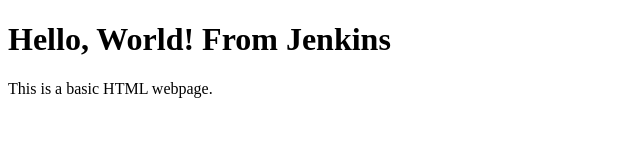
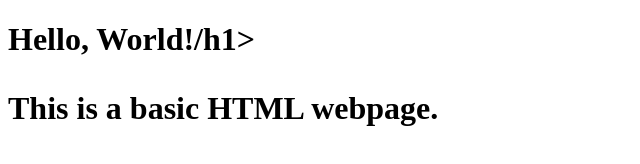
Before and after one commit to raaaaaaai/jenkins-test, a plain HTML site: page index.html in a window 1280 px wide. Shown: the whole page, without its empty margins (0-640 px from the left). Drawn offline with Linux system fonts and the light colour scheme.

Commit message:
Update index.html

```diff
--- a/index.html
+++ b/index.html
@@ -4,7 +4,7 @@
     <title>Hello World</title>
 </head>
 <body>
-    <h1>Hello, World! From Jenkins</h1>
+    <h1>Hello, World!/h1>
     <p>This is a basic HTML webpage.</p>
 </body>
 </html>
```
